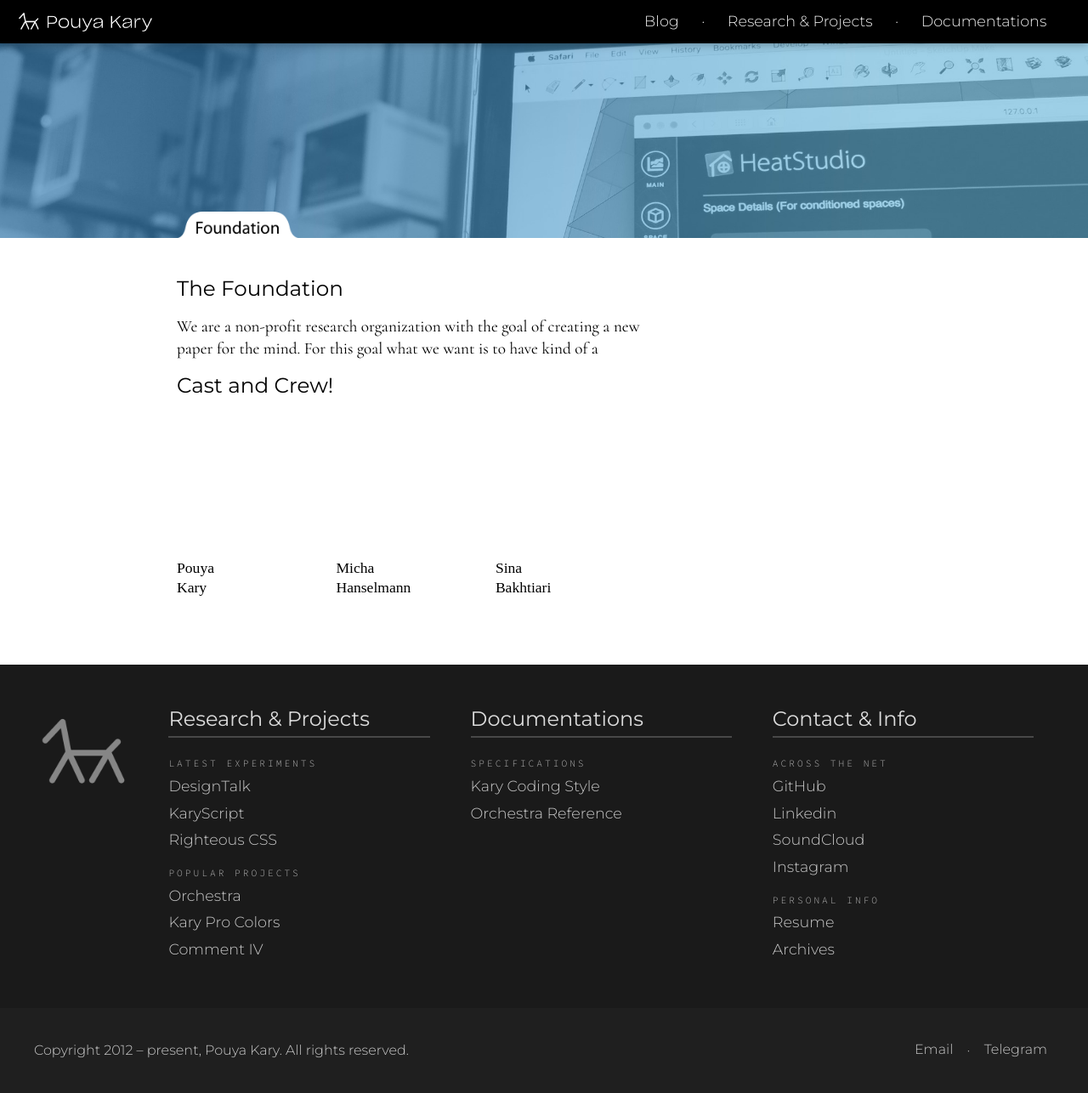
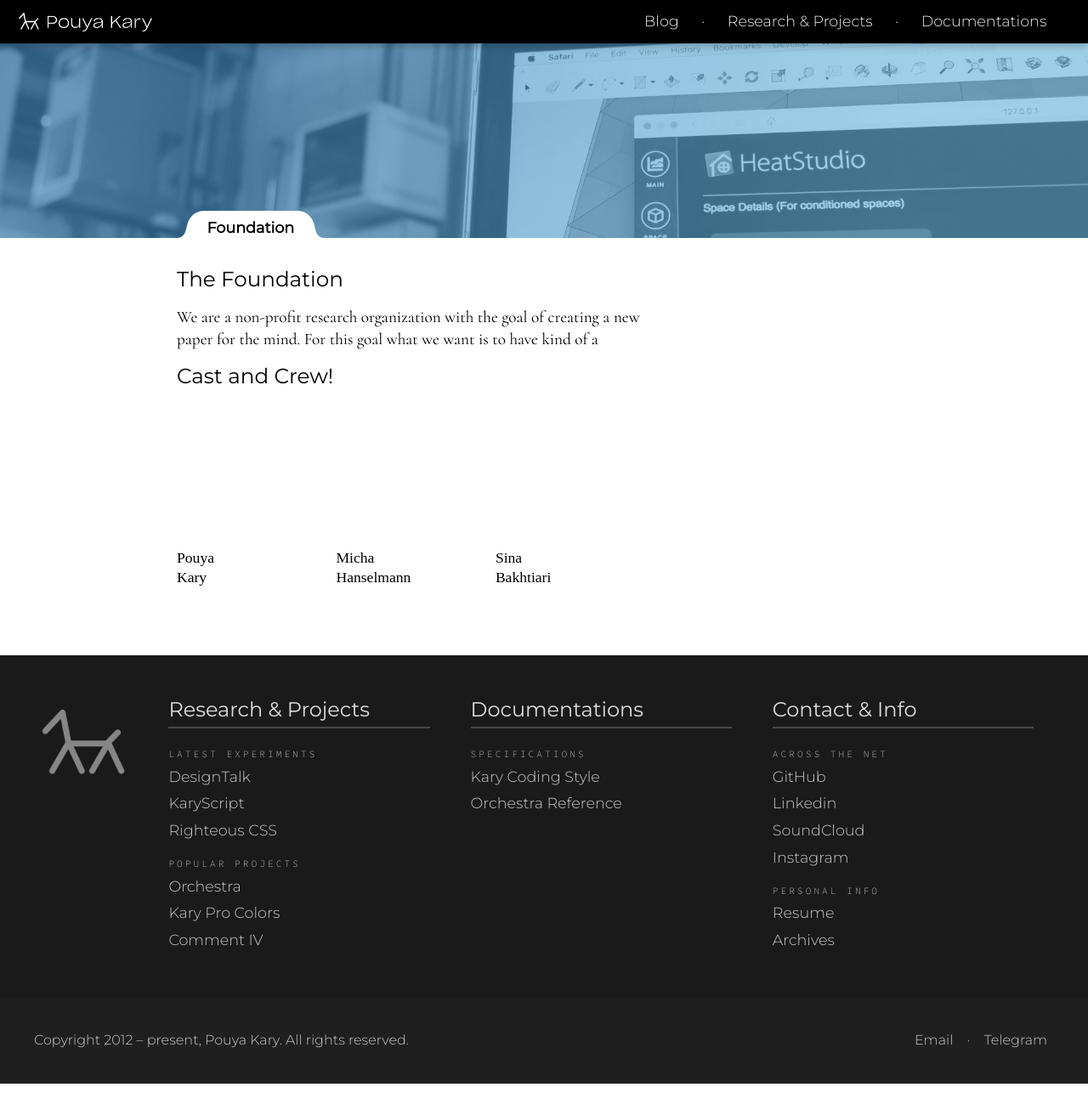
Before and after one commit to pouyakary/pouyakary.github.io, a Jekyll site: the page built from foundation/index.html, in a window 1280 px wide and 1286 px high. Shown: the whole window at 85% size. Built offline with Jekyll 4.4.1, drawn with Linux system fonts in a browser that asks for light colours.

Commit message:
I finally have a programmed tab! finally!!!

```diff
--- a/_layouts/topicpage.html
+++ b/_layouts/topicpage.html
@@ -16,7 +16,11 @@
 
 <div class="kf-topic-page-main-container">
 	<div class="kf-topic-page-main">
-		<div class="kf-topic-page-tabs" style="background-image: url('/media/{{ page.tab }}')"></div>
+		<div class="kf-topic-page-tabs">
+			<div class="kf-topic-tab-side left"></div>
+			<div class="kf-topic-tab-middle">{{ page.title }}</div>
+			<div class="kf-topic-tab-side right"></div>
+		</div>
 
 		<div id="kf-topic-page-sidebar" class="toc-on-top">
 			<div class="kf-topic-page-sidebar-box">
--- a/styles/topicpage.css
+++ b/styles/topicpage.css
@@ -111,13 +111,34 @@
 }
 
 .kf-topic-page-tabs {
-    background-position:    left bottom;
+    display:        flex;
+    height:         2rem;
+    position:       relative;
+    top:            -2rem;
+    width:          fit-content;
+}
+
+.kf-topic-tab-middle {
+    background-color:       white;
+    font-weight:            700;
+    min-height:             2rem;
+    padding:                0.5em 0.2em 0 0.2em;
+}
+
+.kf-topic-tab-side {
+    background-position:    center;
     background-repeat:      no-repeat;
-    background-size:        contain;
-    height:                 2.70rem;
-    position:               relative;
-    top:                    -2.70rem;
-    width:                  10rem;
+    background-size:        cover;
+    height:                 2rem;
+    width:                  2rem;
+}
+
+.kf-topic-tab-side.left {
+    background-image:       url('/media/topicpage/tab-left.svg');
+}
+
+.kf-topic-tab-side.right {
+    background-image:       url('/media/topicpage/tab-right.svg');
 }
 
 .kf-topic-page-main-container {
@@ -366,12 +387,12 @@
 }
 
 #kf-topic-page-header-title {
+    padding-left:           0.9rem;
     border-left:            2px solid #5D5D5D;
-    padding-bottom:         0.2rem;
     color:                  white;
     font-size:              1.2rem;
     left:                   12rem;
-    padding-left:           0.9rem;
+    padding-bottom:         0.2rem;
     padding-top:            0.2rem;
     position:               fixed;
     top:                    0.6rem;
```
Also changed, not shown: media/topicpage/tab-left.svg (added), media/topicpage/tab-right.svg (added), 1 other file.
